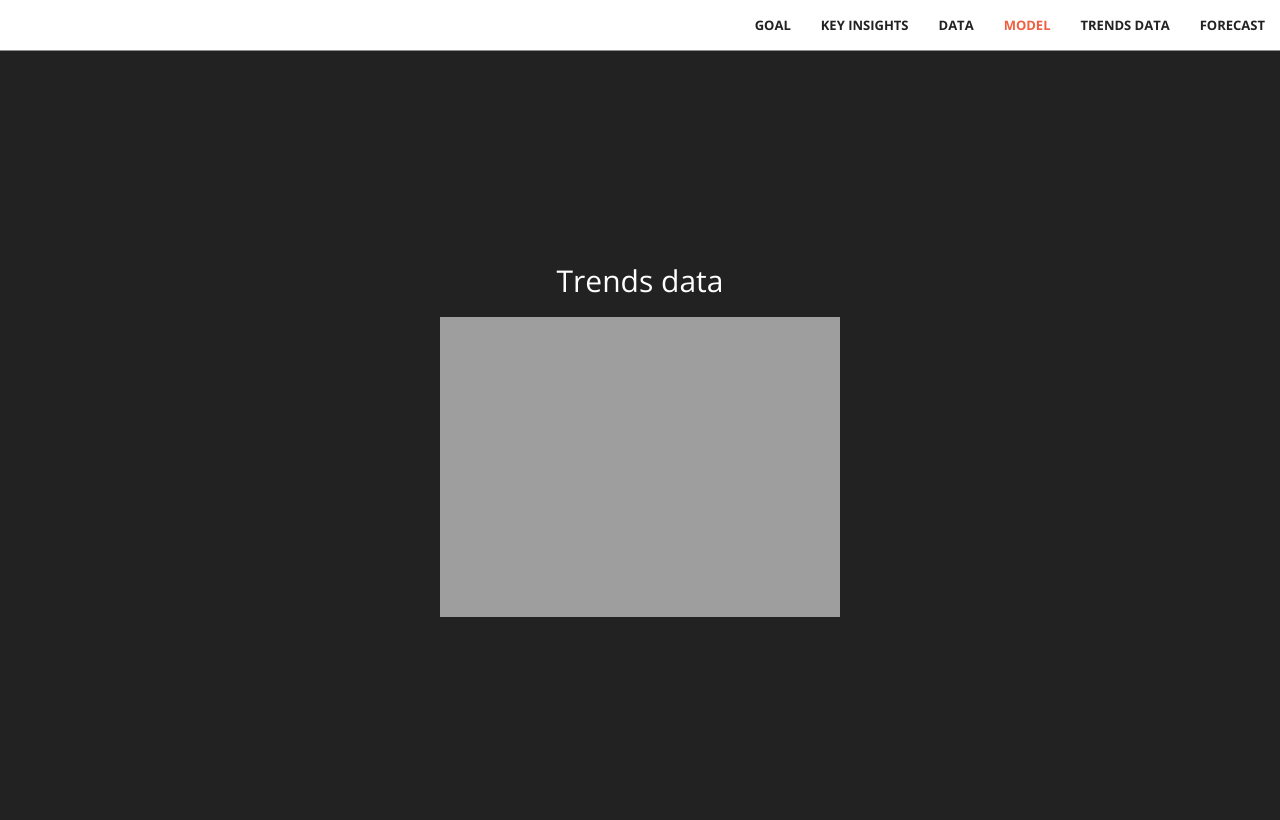
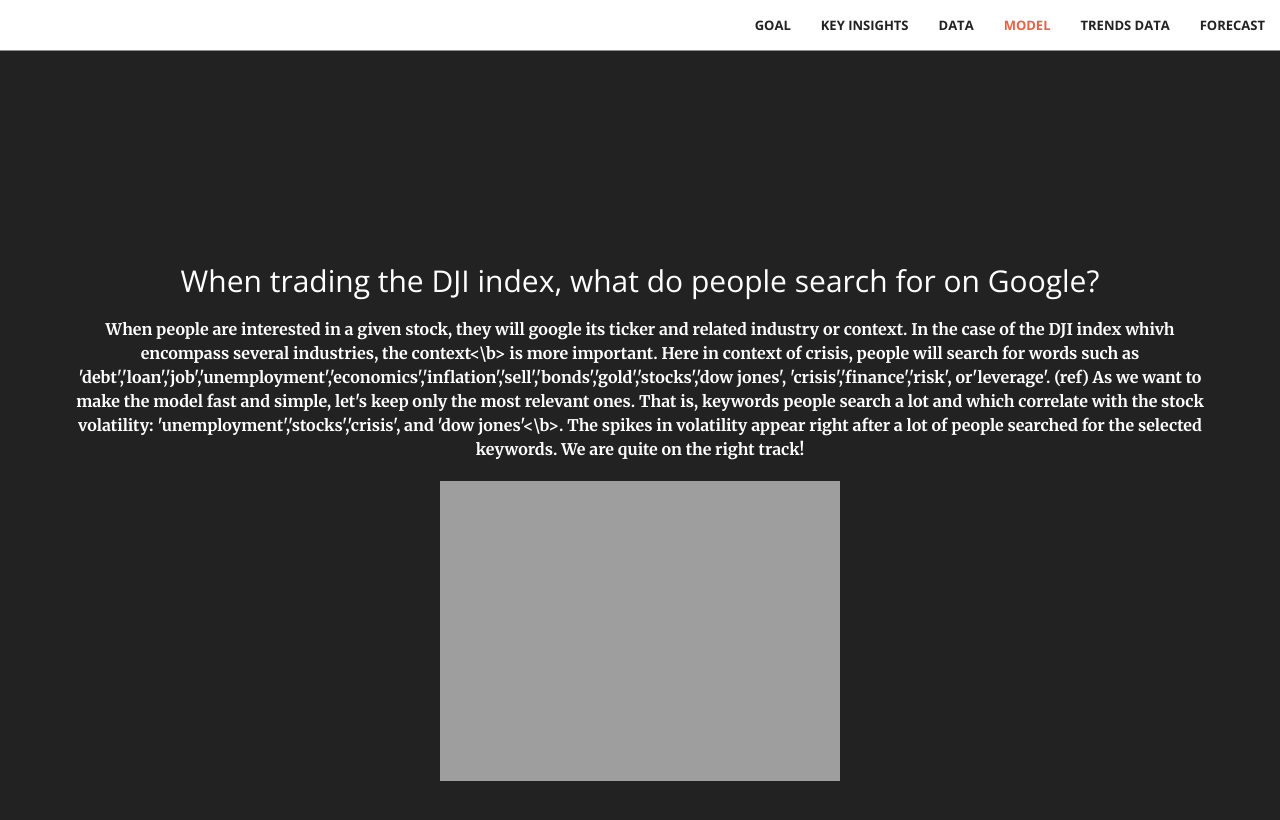
Before and after one commit to Laragervaise/forecasting-stock-volatility, a Jekyll site: the page built from index.html, in a window 1280 px wide and 900 px high, scrolled down 3086 px. Shown: the top 820 px of the window. Built offline with Jekyll 4.4.1, drawn with Linux system fonts in a browser that asks for light colours.

Commit message:
Update trends.html

```diff
--- a/_includes/trends.html
+++ b/_includes/trends.html
@@ -2,7 +2,18 @@
     <section id="trends">
       <div class="container text-center">
           <div class="call-to-action">
-              <h2>Trends data</h2>
+              <h2>When trading the DJI index, what do people search for on Google?</h2>
+
+              <p> When people are interested in a given stock, they will google its ticker and related industry or context.
+                In the case of the DJI index whivh encompass several industries, the <b>context<\b> is more important.
+                Here in context of crisis, people will search for words such as
+                'debt','loan','job','unemployment','economics','inflation','sell','bonds','gold','stocks','dow jones', 'crisis','finance','risk', or'leverage'. (ref)
+
+                As we want to make the model fast and simple, let's keep only the most relevant ones.
+                That is, keywords people search a lot and which correlate with the stock volatility: <b>'unemployment','stocks','crisis', and 'dow jones'<\b>.
+
+                The spikes in volatility appear right after a lot of people searched for the selected keywords. We are quite on the right track!</p>
+
               <img src="img/trends.png alt="trends plot">
           </div>
       </div>
```
